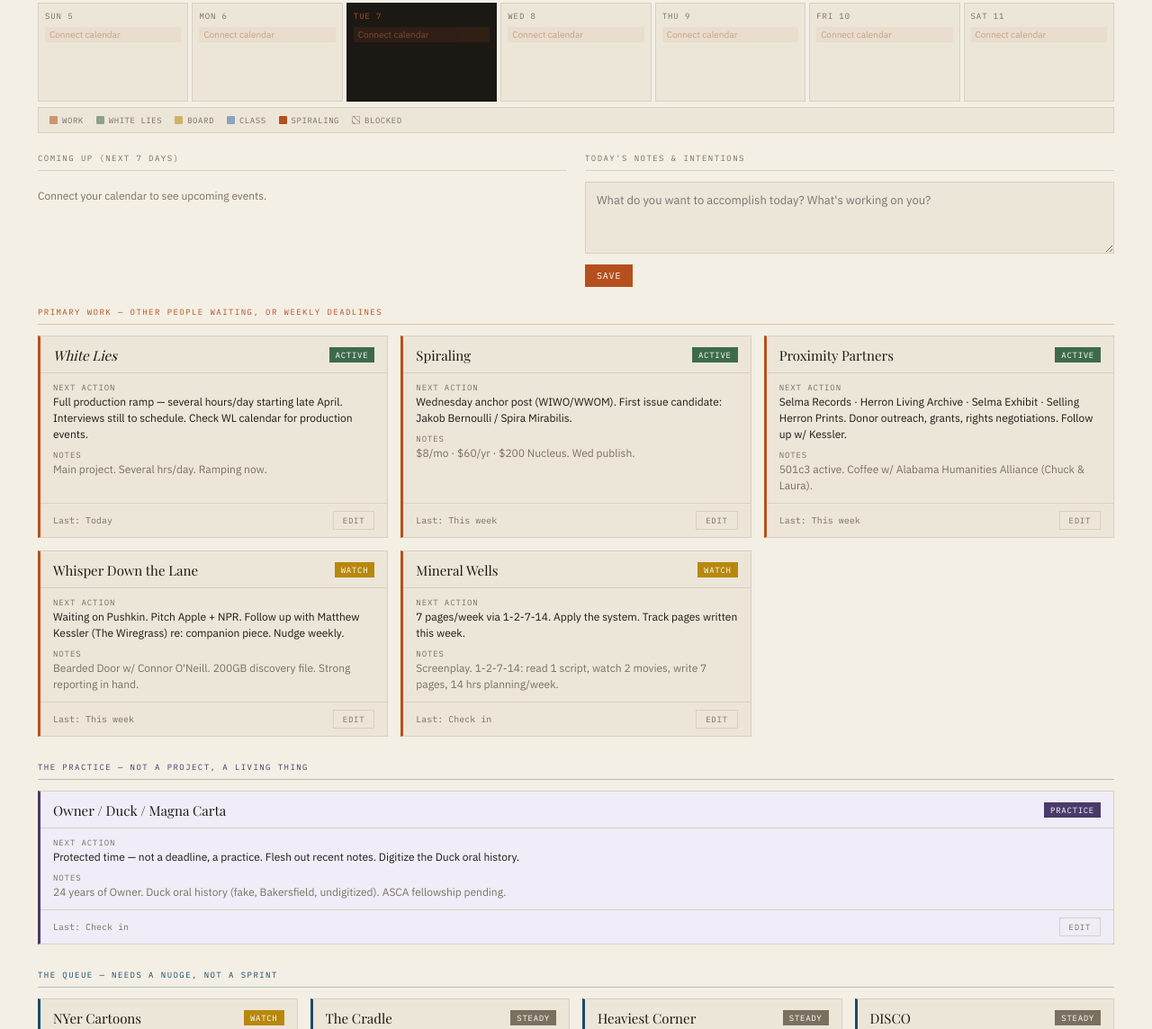
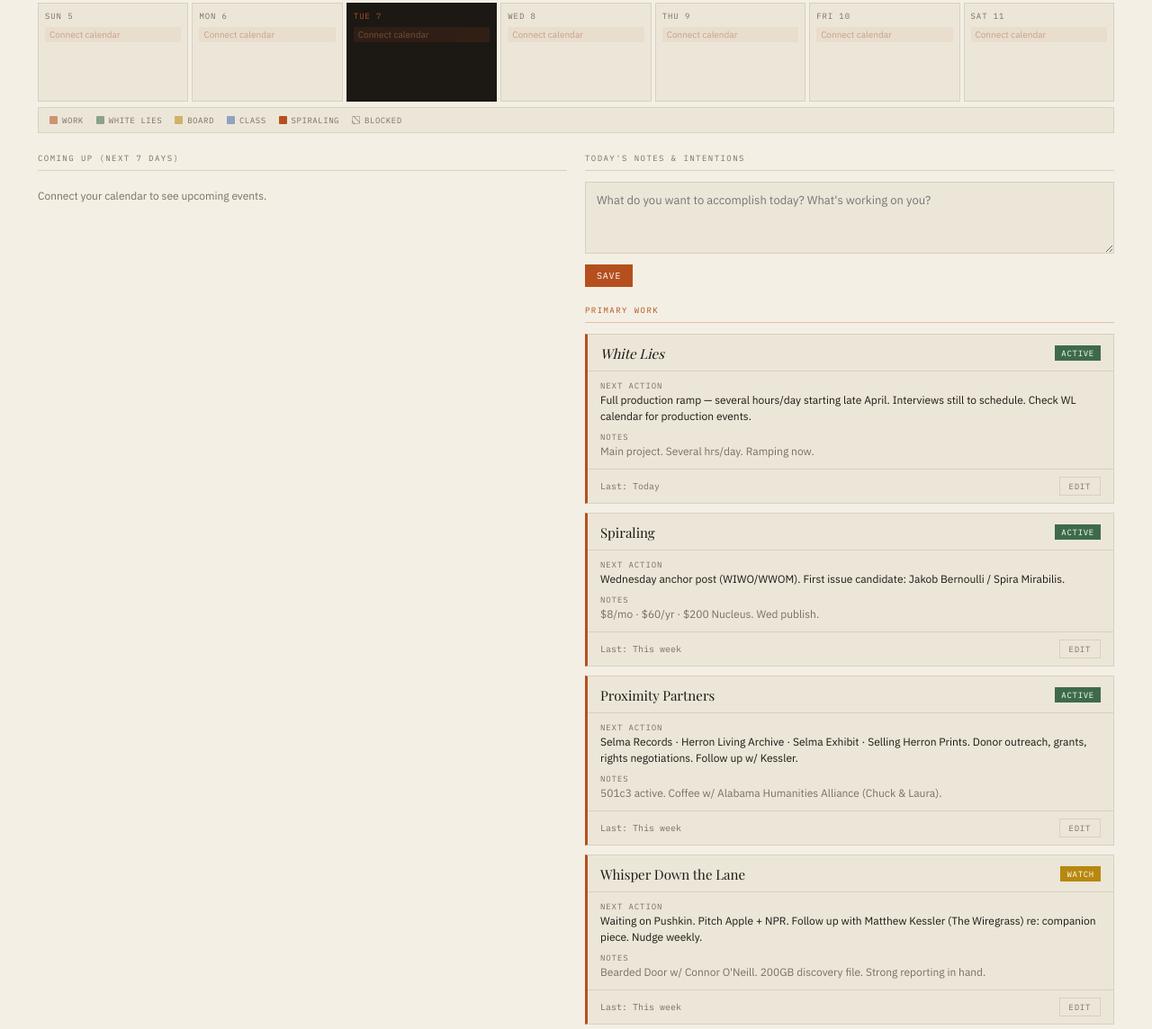
Before and after one commit to chipbrantley/cb-dashboard, a website: page index.html in a window 1280 px wide. Shown: the part 573-1717 px from the top of the page at 90% size. Drawn offline with nearby package versions, Linux system fonts and the light colour scheme; a web font is replaced by a local one.

Commit message:
Update index.html

```diff
--- a/index.html
+++ b/index.html
@@ -138,7 +138,7 @@ body{font-family:'IBM Plex Sans',sans-serif;background:var(--paper);color:var(--
 .ld{width:9px;height:9px;border-radius:1px;flex-shrink:0;}
 
 /* TWO COL */
-.two-col{display:grid;grid-template-columns:1fr 1fr;gap:20px;margin-bottom:22px;}
+.two-col{display:grid;grid-template-columns:1fr 1fr;gap:20px;margin-bottom:22px;align-items:start;}
 .uitem{display:flex;gap:10px;align-items:baseline;padding:8px 0;border-bottom:1px solid var(--rule);}
 .uitem:last-child{border-bottom:none;}
 .udate{font-family:'IBM Plex Mono',monospace;font-size:10px;color:var(--muted);min-width:68px;flex-shrink:0;}
@@ -146,7 +146,7 @@ body{font-family:'IBM Plex Sans',sans-serif;background:var(--paper);color:var(--
 .uname{font-size:12px;font-weight:500;flex:1;}
 .uname.blk{font-style:italic;color:var(--muted);font-weight:400;}
 .utag{font-family:'IBM Plex Mono',monospace;font-size:9px;padding:2px 6px;margin-left:6px;flex-shrink:0;}
-.notes-area{width:100%;min-height:80px;font-family:'IBM Plex Sans',sans-serif;font-size:13px;background:var(--cream);border:1px solid var(--rule);color:var(--ink);padding:10px 12px;outline:none;resize:vertical;line-height:1.6;}
+.notes-area{width:100%;min-height:80px;max-height:120px;font-family:'IBM Plex Sans',sans-serif;font-size:13px;background:var(--cream);border:1px solid var(--rule);color:var(--ink);padding:10px 12px;outline:none;resize:vertical;line-height:1.6;}
 .notes-area:focus{border-color:var(--accent);}
 
 /* PROJECT GRIDS */
@@ -262,8 +262,8 @@ body{font-family:'IBM Plex Sans',sans-serif;background:var(--paper);color:var(--
     <div class="li"><div class="ld" style="background:repeating-linear-gradient(45deg,rgba(90,82,72,.35),rgba(90,82,72,.35) 2px,transparent 2px,transparent 5px);border:1px solid rgba(90,82,72,.3)"></div>Blocked</div>
   </div>
 
-  <!-- UPCOMING + NOTES -->
-  <div class="two-col">
+  <!-- UPCOMING + NOTES + PRIMARY WORK -->
+  <div class="two-col" style="align-items:start;">
     <div>
       <div class="slabel">Coming Up (next 7 days)</div>
       <div id="upcoming"></div>
@@ -275,12 +275,10 @@ body{font-family:'IBM Plex Sans',sans-serif;background:var(--paper);color:var(--
         <button class="btn btn-pri" onclick="saveNotes()">Save</button>
         <span id="saved-msg" style="font-family:'IBM Plex Mono',monospace;font-size:10px;color:var(--muted);display:none;">Saved ✓</span>
       </div>
+      <div class="slabel primary-lbl" style="margin-top:20px;">Primary Work</div>
+      <div class="pgrid" style="grid-template-columns:1fr;gap:10px;margin-bottom:0;" id="primary-grid"></div>
     </div>
   </div>
-
-  <!-- PRIMARY WORK -->
-  <div class="slabel primary-lbl">Primary Work — other people waiting, or weekly deadlines</div>
-  <div class="pgrid primary-grid" id="primary-grid"></div>
 
   <!-- THE PRACTICE -->
   <div class="slabel practice-lbl">The Practice — not a project, a living thing</div>
```
